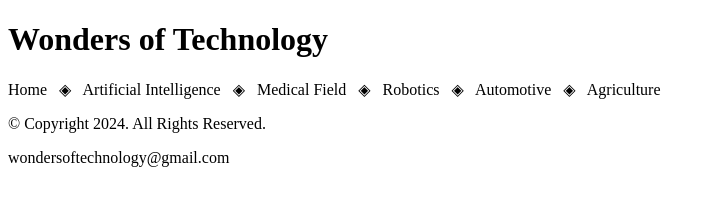
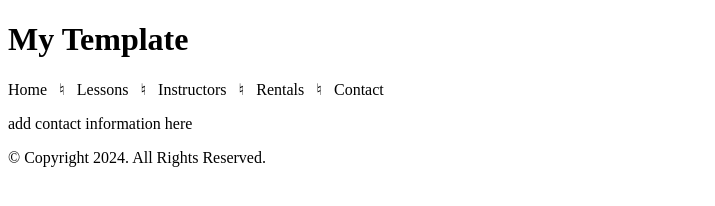
Before and after one commit to abounds26/sd_24_25, a plain HTML site: page Allison/Chp 2/chapter02/apply/apply.html in a window 1280 px wide. Shown: the whole page, without its empty margins (0-715 px from the left). Drawn offline with Linux system fonts and the light colour scheme.

Commit message:
template finished

```diff
--- a/Allison/Chp 2/chapter02/lab3/lab3.html
+++ b/Allison/Chp 2/chapter02/apply/apply.html
@@ -1,7 +1,7 @@
 <!--
-Student Names: Allison Rogers, Sean, Cameron, Luke
-File Name: index.html
-Date: 9/5/24
+Student Names: Allison Rogers
+File Name: apply.html
+Date: 9/11/24
 -->
 
 
@@ -9,7 +9,7 @@ Date: 9/5/24
 <html lang="en">
     <head>
         <!--This is the tab of our webpage-->
-        <title>Wonders of Technology</title>
+        <title>My Template</title>
         <meta charset="utf-8">
     </head>
 
@@ -17,18 +17,17 @@ Date: 9/5/24
     <body>
         <!--The header of the page comtains the logo-->
         <header>
-            <h1>Wonders of Technology</h1>
+            <h1>My Template</h1>
         </header>
 
         <!--The nav of the webpage contains the navigation bar-->
         <nav>
             <p>
-                Home &nbsp; &#9672; &nbsp;
-                Artificial Intelligence  &nbsp; &#9672; &nbsp;
-                Medical Field  &nbsp; &#9672; &nbsp;
-                Robotics  &nbsp; &#9672; &nbsp;
-                Automotive  &nbsp; &#9672; &nbsp;
-                Agriculture
+                Home &nbsp; &#9838; &nbsp;
+                Lessons  &nbsp; &#9838; &nbsp;
+                Instructors  &nbsp; &#9838; &nbsp;
+                Rentals  &nbsp; &#9838; &nbsp;
+                Contact
             </p>
         </nav>
 
@@ -39,8 +38,9 @@ Date: 9/5/24
 
         <!--The footer contains contect information, privacy policy, copyright info-->
         <footer>
+            <p>add contact information here</p>
             <p>&copy; Copyright 2024. All Rights Reserved.</p>
-            <p>wondersoftechnology@gmail.com</p>
+
         </footer>
     </body>
 </html>
```
Also changed, not shown: LAB/index.html (+24 -4 lines).
